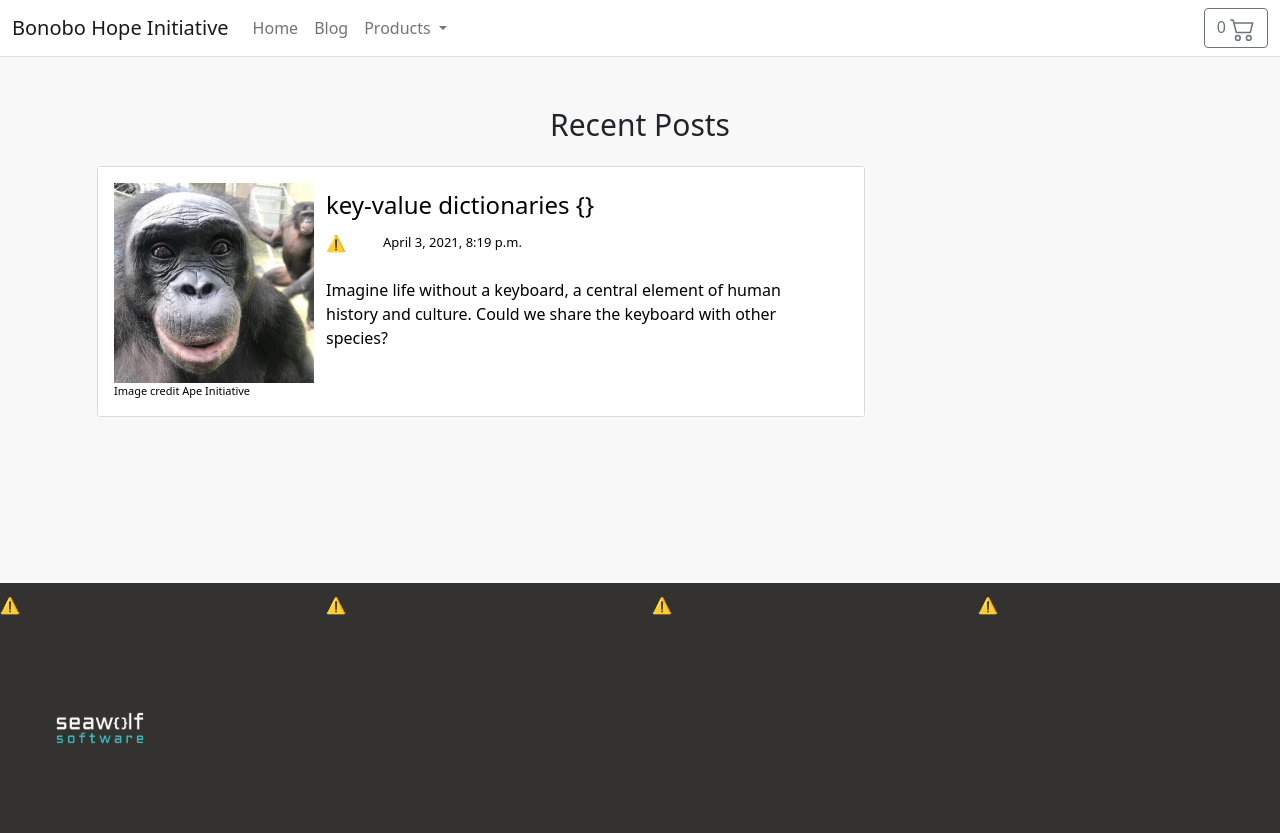
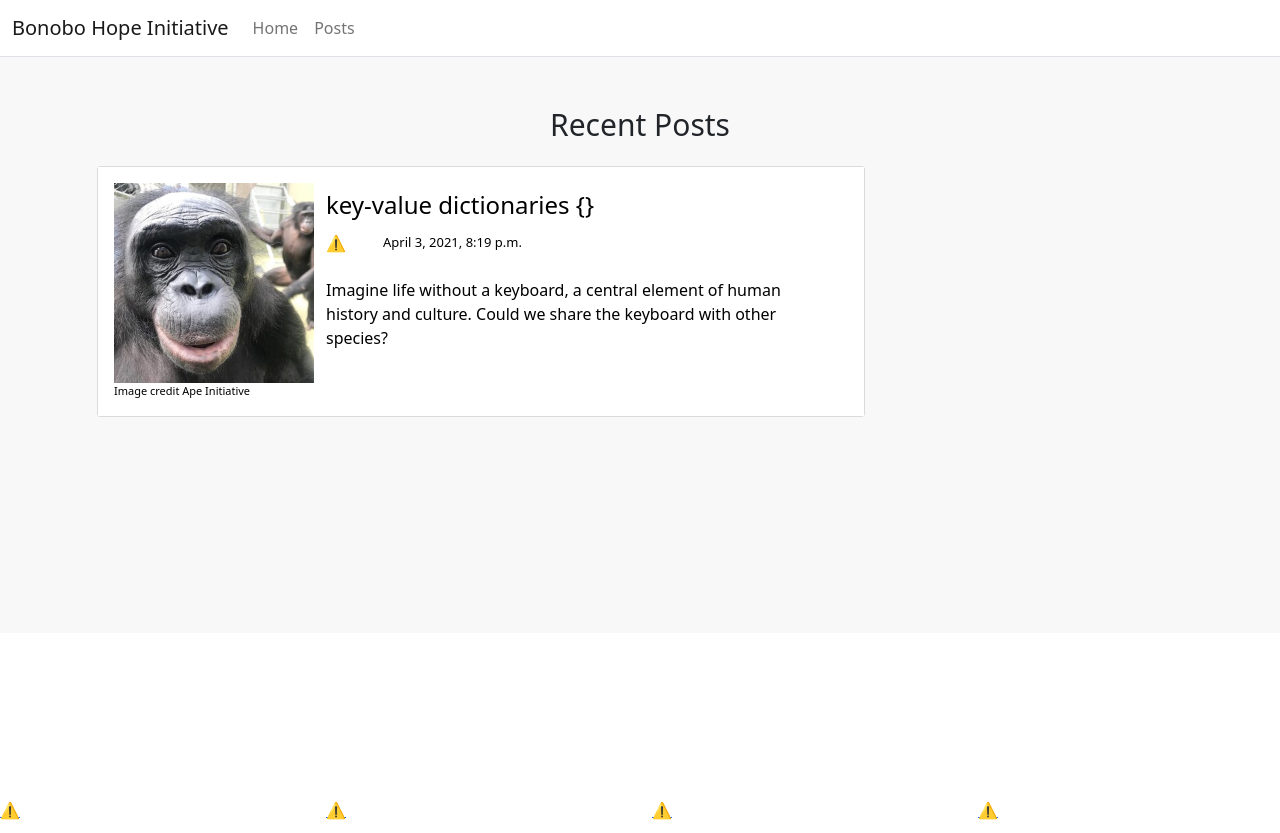
Before and after one commit to seawolfsoftware/telexi, a Django app: page /posts/ in a window 1280 px wide. Run offline with Django 3.2, Linux system fonts and the light colour scheme; data comes from the database, SQL or seed files in the repository; some libraries are stand-ins or nearby versions.

Commit message:
continue refactor

```diff
--- a/django_project/static/css/base.css
+++ b/django_project/static/css/base.css
@@ -194,7 +194,7 @@
     margin-bottom: 3%;
 }
 .footer_container {
-    background-color: #333230;
+    background-color: white;
 }
 
 
@@ -251,11 +251,11 @@
     }
 
     .footer_container {
-        background-color: #333230;
+        background-color: white;
         position: absolute;
         bottom: 0;
         width: 100%;
-        height: 250px;
+        /*height: 250px;*/
     }
 
     .telexi_text {
--- a/django_project/templates/base.html
+++ b/django_project/templates/base.html
@@ -1,16 +1,12 @@
 {% load static %}
 
 <html xmlns:cart="http://www.w3.org/1999/xhtml" xmlns:store="http://www.w3.org/1999/xhtml">
-
 <head>
     <meta charset="utf-8" />
-
-    <meta charset="UTF-8">
     <meta name="viewport" content="width=device-width, initial-scale=1">
     <meta name="description" content="the all species keyboard is a communication platform
                     which seeks to improve mutual understanding between
                     humans and nonhumans.">
-
     <meta name="keywords" content="ape cognition,
                                     comparative cognition,
                                     nonhuman communication,
@@ -41,7 +37,6 @@
 
       gtag('config', 'UA-192423385-1');
     </script>
-
     <script src="https://code.jquery.com/jquery-3.5.1.min.js"
             integrity="sha256-9/aliU8dGd2tb6OSsuzixeV4y/faTqgFtohetphbbj0="
             crossorigin="anonymous">
@@ -56,15 +51,12 @@
             crossorigin="anonymous"></script>
     <link rel="stylesheet" href="{% static 'css/base.css' %}">
     <link rel="shortcut icon" type="image/ico" href="{% static 'img/favicon.ico' %}">
-
     {% block head %}
     {% endblock %}
 </head>
-
 <body>
 <div id="page-container">
     <div id="content-wrap">
-
     <header>
         <nav class="navbar navbar-expand-md navbar-light bg-white border-bottom">
             <div class="container-fluid">
@@ -95,75 +87,18 @@
                             <a class="nav-link"
                                aria-current="page"
                                href="{% url 'posts:index' %}">
-                                Blog
+                                Posts
                             </a>
-                        </li>
-                        <li class="nav-item dropdown">
-                            <a class="nav-link dropdown-toggle"
-                               href="#"
-                               id="navbarDropdown"
-                               role="button"
-                               data-bs-toggle="dropdown"
-                               aria-expanded="false">
-                                Products
-                            </a>
-                            <ul class="dropdown-menu"
-                                aria-labelledby="navbarDropdown">
-                                <li>
-                                    <a class="dropdown-item"
-                                       href="{% url 'store:product_all' %}">
-                                        All
-                                    </a>
-                                </li>
-                                {% for c in categories %}
-                                <li {% if category.slug == c.slug %}class="selected"
-                                    {% endif %}>
-                                    <a class="dropdown-item"
-                                       href="{{ c.get_absolute_url }}">
-                                        {{ c.name|title }}
-                                    </a>
-                                </li>
-                                {% endfor %}
-
-
-                            </ul>
                         </li>
 
                     </ul>
-                    <a type="button"
-                       role="button"
-                       href="{% url 'cart:cart_summary' %}"
-                       class="btn btn-outline-secondary">
-
-                    {% with total_qty=cart|length %}
-                            <div id="cart-qty" class="d-inline-flex">
-                                {% if total_qty > 0 %}
-                                    {{ total_qty }}
-                                {% else %}
-                                    0
-                                {% endif %}
-                            </div>
-                        {% endwith %}
-
-                        <svg xmlns="http://www.w3.org/2000/svg"
-                             width="25"
-                             height="25"
-                             fill="currentColor"
-                             class="bi bi-cart2"
-                             viewBox="0 0 16 16">
-                          <path d="M0 2.5A.5.5 0 0 1 .5 2H2a.5.5 0 0 1 .485.379L2.89 4H14.5a.5.5 0 0 1 .485.621l-1.5 6A.5.5 0 0 1 13 11H4a.5.5 0 0 1-.485-.379L1.61 3H.5a.5.5 0 0 1-.5-.5zM3.14 5l1.25 5h8.22l1.25-5H3.14zM5 13a1 1 0 1 0 0 2 1 1 0 0 0 0-2zm-2 1a2 2 0 1 1 4 0 2 2 0 0 1-4 0zm9-1a1 1 0 1 0 0 2 1 1 0 0 0 0-2zm-2 1a2 2 0 1 1 4 0 2 2 0 0 1-4 0z"/>
-                        </svg>
-                    </a>
                 </div>
             </div>
         </nav>
     </header>
     <div id="content">{% block content %} {% endblock %}</div>
 </div>
-
 <footer class="footer_container">
-
-
     <div class="row">
         <div class="col">
             <a href="mailto:chaz@seawolfsoftware.io">
@@ -176,11 +111,7 @@
                                                        autoplay>
                                         </lottie-player>
             </a>
-
-
         </div>
-
-
         <div class="col">
             <a href="https://www.youtube.com/channel/UCnrkJ8OXQFnI8X3nY5KCeaA">
                 <script src="https://unpkg.com/@lottiefiles/lottie-player@latest/dist/lottie-player.js"></script>
@@ -193,8 +124,6 @@
                                             </lottie-player>
             </a>
         </div>
-
-
         <div class="col">
             <a href="https://twitter.com/seawolfsoftware">
                 <script src="https://unpkg.com/@lottiefiles/lottie-player@latest/dist/lottie-player.js"></script>
@@ -207,8 +136,6 @@
                                             </lottie-player>
             </a>
         </div>
-
-
         <div class="col">
             <a href="https://www.tiktok.com/@seawolfsoftware">
                 <script src="https://unpkg.com/@lottiefiles/lottie-player@latest/dist/lottie-player.js"></script>
@@ -221,33 +148,8 @@
                                             </lottie-player>
             </a>
         </div>
-
     </div>
-
-
-
-
-
-
-
-    <div class="row">
-
-
-        <div id="seawolf-software-company-logo-container">
-          <img id="seawolf-software-company-logo"
-               alt="seawolf software company logo"
-                src="{% static 'img/logo.png' %}"/>
-        </div>
-
-    </div>
-
-
-
-
 </footer>
-
-
 </div>
 </body>
-
 </html>
```
Also changed, not shown: django_project/static/img/bhi-logo.jpg (added), django_project/static/img/bhi-logo.png (added).
